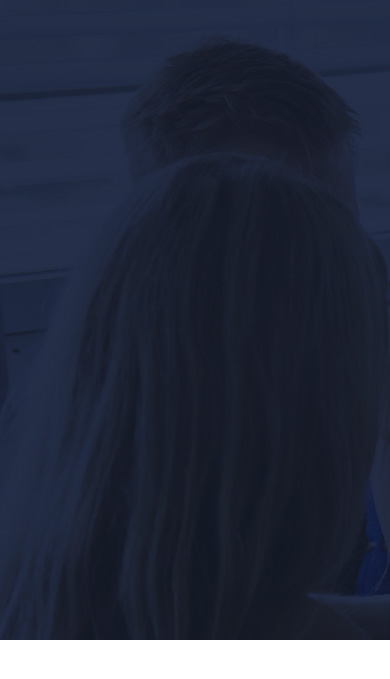
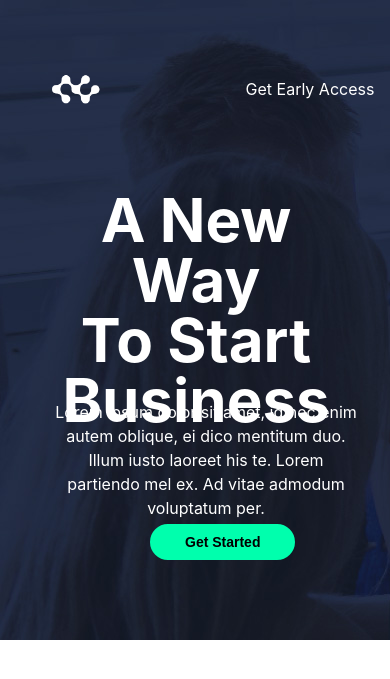
Before and after one commit to erwantaupin/lapas-ninja, a PHP site: page / in a window 390 px wide. Shown: the top 679 px of the page. Run offline with PHP 8.4, Linux system fonts and the light colour scheme.

Commit message:
20/02/2002

```diff
--- a/style.css
+++ b/style.css
@@ -118,11 +118,105 @@ footer {
 @media screen and (max-width:768px)
 {
     header {
-       width:auto;
+        position: absolute;
+        z-index: 10;
+        top: 79px;
+        height: 20;
+        width: 96%;
+        display: flex;
+        justify-content: space-between;
+        align-items: center;
+      }
+
+    header img {
+        height: 60px;
+        width: 60px;
+        margin-left: 50px;
+    }
+    .text-right a {
+        text-decoration: none;
+        color: #fff;
+        font-size: 16;
+        margin-left: 80px;
+      }
+
+
+    .container h1 {
+        width: 80%;
+        color: #fff;
+        font-size: 60;
+        position: absolute;
+        z-index: 11;
+        top: 190px;
+        line-height: 1em;
+        left: 80;
+        text-align: center;
+      }
+
+      p {
+        color: #fff;
+        width: 80%;
+        font-size: 16px;
+        position: absolute;
+        z-index: 12;
+        top: 400px;
+        left: 60;
+        text-align: center;
+      }
+      button {
+        position: absolute;
+        z-index: 13;
+        margin: 24px 0px;
+        padding: 5px 30px;
+        left: 210px;
+        top: 500px;
+        border: 5px solid #00FFAD;
+        border-radius: 40px 40px 40px 40px;
+        font-size: 14px;
+        background-color: #00FFAD;
+        font-weight: bold;
+      }
+
+
+
+}
+
+@media screen and (max-width:576px) {
+    .container h1 {
+        width: 80%;
+        color: #fff;
+        font-size: 60;
+        position: absolute;
+        z-index: 11;
+        top: 190px;
+        line-height: 1em;
+        left: 40;
+        text-align: center;
     }
 
-    header img {
-        margin-left:none;
-    }
+    button {
+        position: absolute;
+        z-index: 13;
+        margin: 24px 0px;
+        padding: 5px 30px;
+        left: 150;
+        top: 500px;
+        border: 5px solid #00FFAD;
+        border-radius: 40px 40px 40px 40px;
+        font-size: 14px;
+        background-color: #00FFAD;
+        font-weight: bold;
+      }
+      p {
+        color: #fff;
+        width: 80%;
+        font-size: 16px;
+        position: absolute;
+        z-index: 12;
+        top: 400px;
+        left: 50;
+        text-align: center;
+      }
+
 
 }
```
